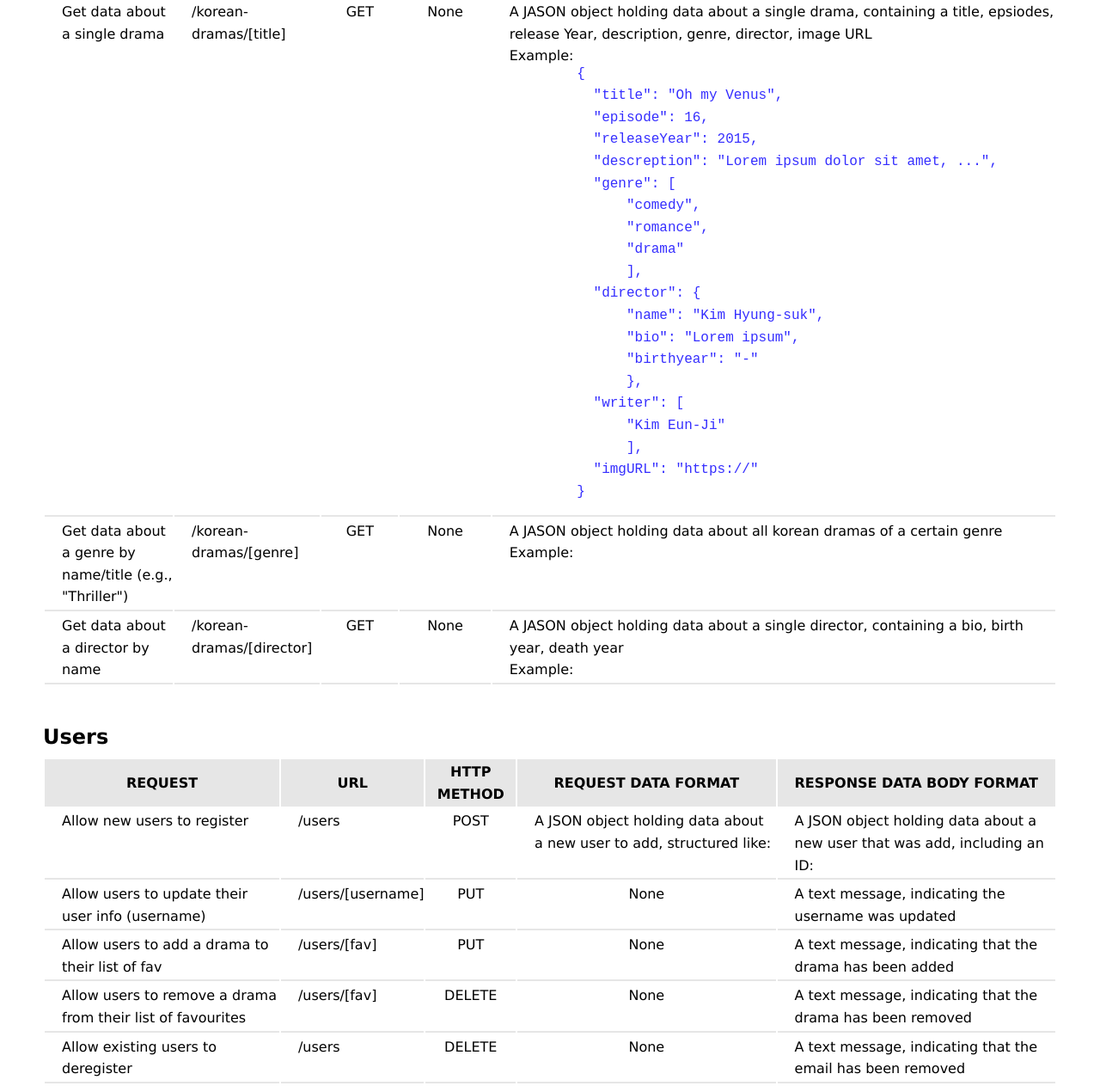
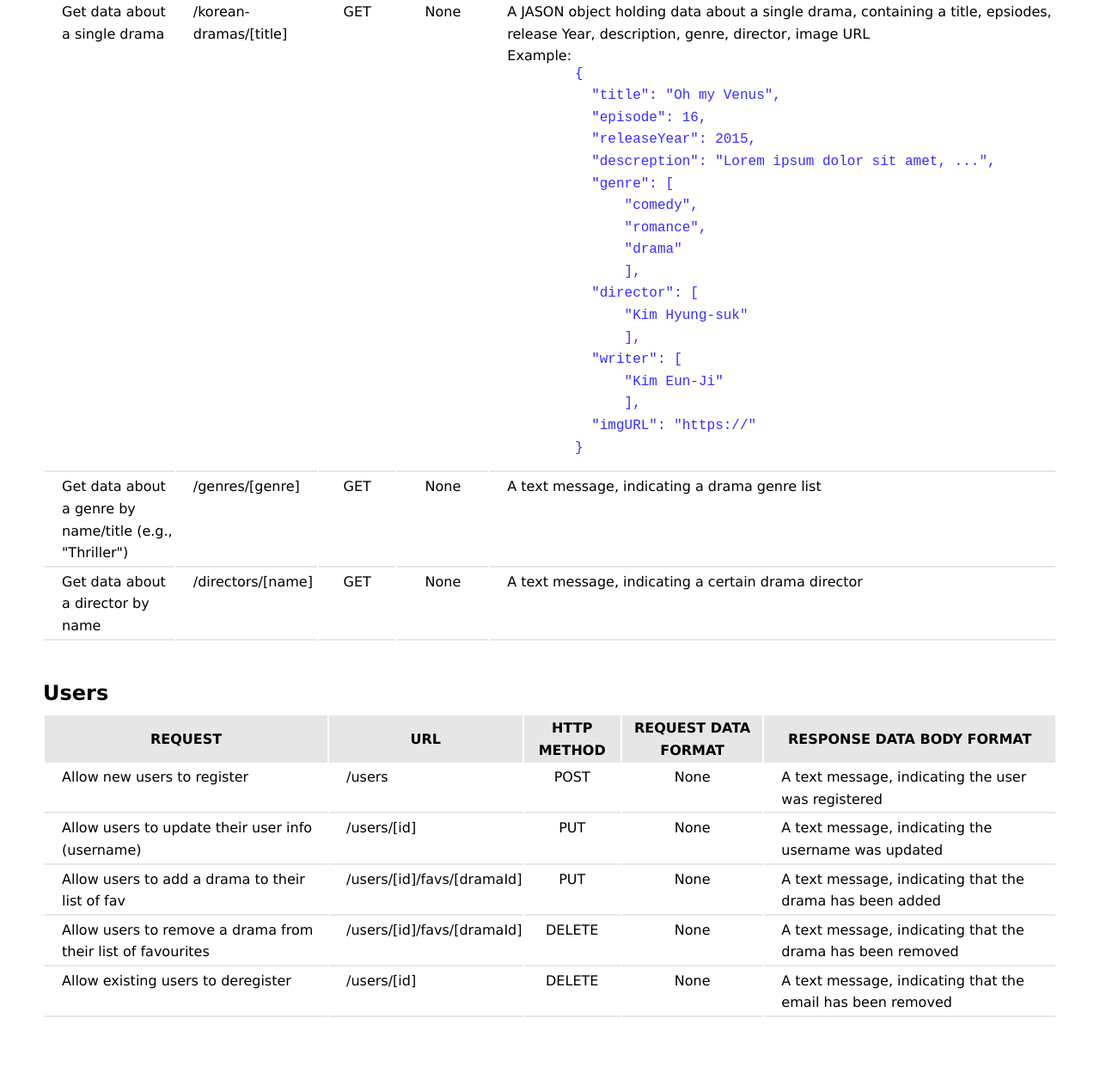
Before and after one commit to almanowski/kdrama_api, a website: page public/documentation.html in a window 1280 px wide. Shown: the part 472-1735 px from the top of the page at 86% size. After the commit the page ends 1707 px from the top, so only its background shows below. Drawn offline with nearby package versions, Linux system fonts and the light colour scheme.

Commit message:
Update content

```diff
--- a/public/documentation.html
+++ b/public/documentation.html
@@ -60,11 +60,9 @@
                       "romance",
                       "drama"
                       ],
-                  "director": {
-                      "name": "Kim Hyung-suk",
-                      "bio": "Lorem ipsum",
-                      "birthyear": "-"
-                      },
+                  "director": [
+                      "Kim Hyung-suk"
+                      ],
                   "writer": [
                       "Kim Eun-Ji"
                       ],
@@ -76,26 +74,17 @@
         </tr>
         <tr>
           <td>Get data about a genre by name/title (e.g., "Thriller")</td>
-          <td>/korean-dramas/[genre]</td>
+          <td>/genres/[genre]</td>
           <td class="center">GET</td>
           <td class="center">None</td>
-          <td>
-            A JASON object holding data about all korean dramas of a certain genre
-            <br>
-            Example:
-          </td>
+          <td>A text message, indicating a drama genre list</td>
         </tr>
         <tr>
           <td>Get data about a director by name</td>
-          <td>/korean-dramas/[director]</td>
+          <td>/directors/[name]</td>
           <td class="center">GET</td>
           <td class="center">None</td>
-          <td>
-            A JASON object holding data about a single director,
-            containing a bio, birth year, death year
-            <br>
-            Example:
-          </td>
+          <td>A text message, indicating a certain drama director</td>
         </tr>
       </table>
 
@@ -112,37 +101,33 @@
           <td>Allow new users to register</td>
           <td>/users</td>
           <td class="center">POST</td>
-          <td>A JSON object holding data about a new user to add, structured like:</td>
-          <td>
-            A JSON object holding data about a new user that was add, including an ID:
-            <br>
-
-          </td>
+          <td class="center">None</td>
+          <td>A text message, indicating the user was registered</td>
         </tr>
         <tr>
           <td>Allow users to update their user info (username)</td>
-          <td>/users/[username]</td>
+          <td>/users/[id]</td>
           <td class="center">PUT</td>
           <td class="center">None</td>
           <td>A text message, indicating the username was updated</td>
         </tr>
         <tr>
           <td>Allow users to add a drama to their list of fav</td>
-          <td>/users/[fav]</td>
+          <td>/users/[id]/favs/[dramaId]</td>
           <td class="center">PUT</td>
           <td class="center">None</td>
           <td>A text message, indicating that the drama has been added</td>
         </tr>
         <tr>
           <td>Allow users to remove a drama from their list of favourites</td>
-          <td>/users/[fav]</td>
+          <td>/users/[id]/favs/[dramaId]</td>
           <td class="center">DELETE</td>
           <td class="center">None</td>
           <td>A text message, indicating that the drama has been removed</td>
         </tr>
         <tr>
           <td>Allow existing users to deregister</td>
-          <td>/users</td>
+          <td>/users/[id]</td>
           <td class="center">DELETE</td>
           <td class="center">None</td>
           <td>A text message, indicating that the email has been removed</td>
```
